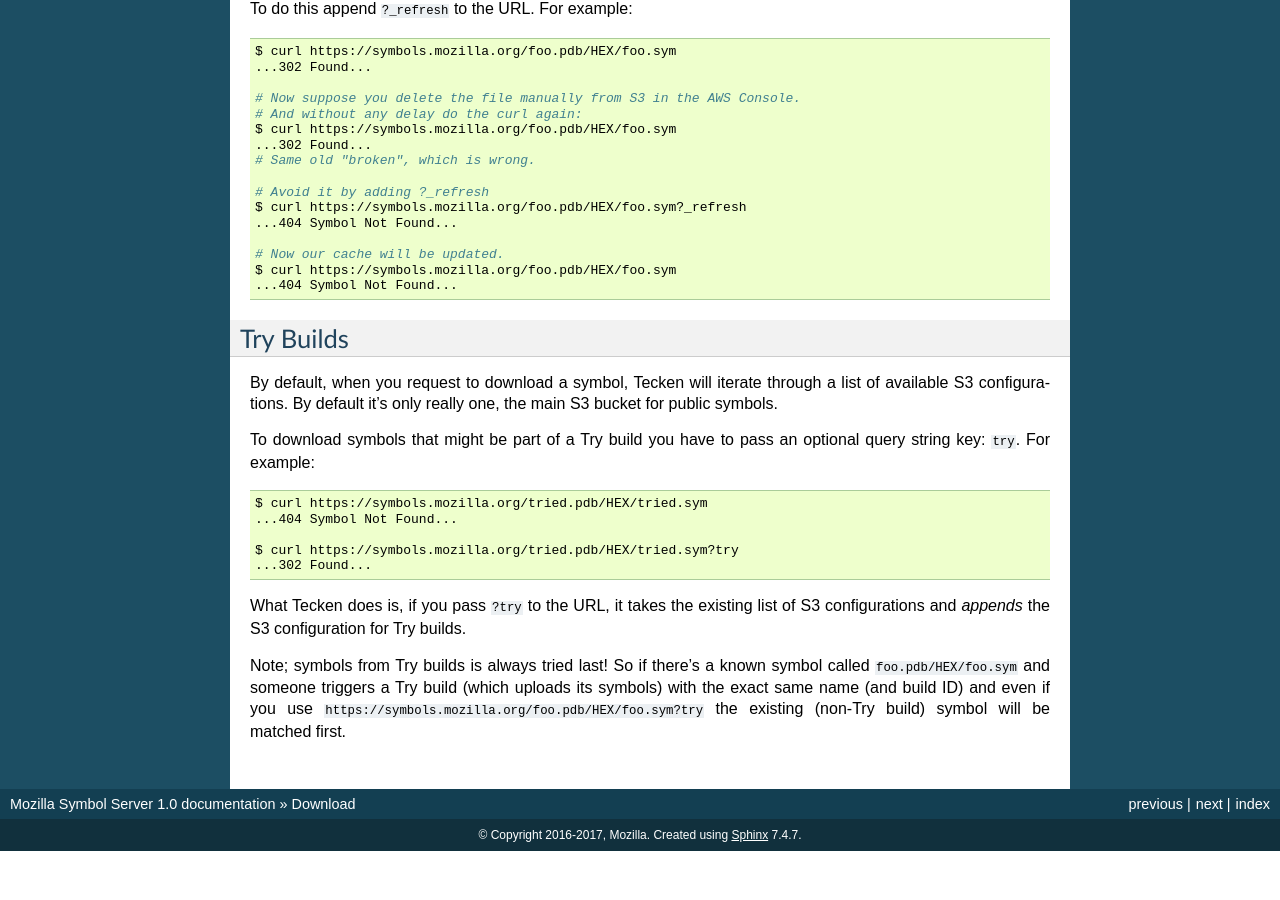
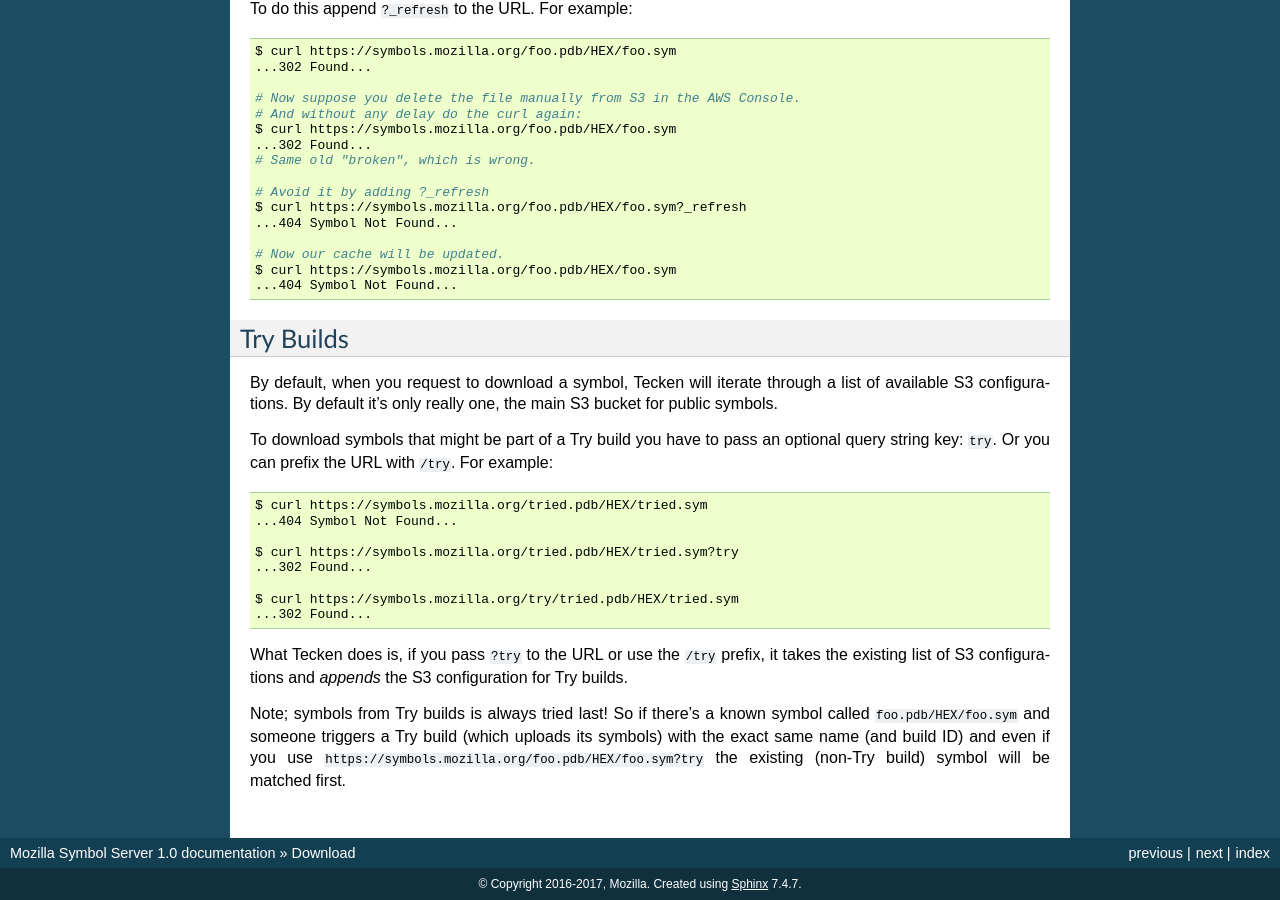
Before and after one commit to mozilla-services/tecken, a Sphinx documentation site: the page built from docs/download.rst, in a window 1280 px wide and 900 px high, scrolled down 2953 px. Built offline with Sphinx 7.4.7, drawn with Linux system fonts in a browser that asks for light colours; before the commit the page ends 3804 px from its top, so only the background shows below that.

Commit message:
fixes bug 1433261 - update documentation about try downloads by prefix (#709)

```diff
--- a/docs/download.rst
+++ b/docs/download.rst
@@ -222,7 +222,8 @@ through a list of available S3 configurations. By default it's only really
 one, the main S3 bucket for public symbols.
 
 To download symbols that might be part of a Try build you have to pass an
-optional query string key: ``try``. For example:
+optional query string key: ``try``. Or you can prefix the URL with ``/try``.
+For example:
 
 .. code-block:: shell
 
@@ -232,9 +233,12 @@ optional query string key: ``try``. For example:
     $ curl https://symbols.mozilla.org/tried.pdb/HEX/tried.sym?try
     ...302 Found...
 
-What Tecken does is, if you pass ``?try`` to the URL, it takes the
-existing list of S3 configurations and *appends* the S3 configuration for
-Try builds.
+    $ curl https://symbols.mozilla.org/try/tried.pdb/HEX/tried.sym
+    ...302 Found...
+
+What Tecken does is, if you pass ``?try`` to the URL or use the ``/try``
+prefix, it takes the existing list of S3 configurations and
+*appends* the S3 configuration for Try builds.
 
 Note; symbols from Try builds is always tried last! So if there's a known
 symbol called ``foo.pdb/HEX/foo.sym`` and someone triggers a Try build
```
